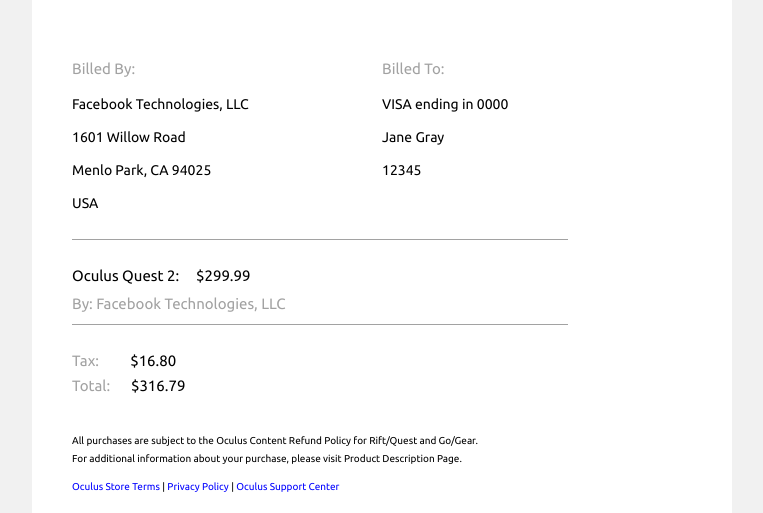
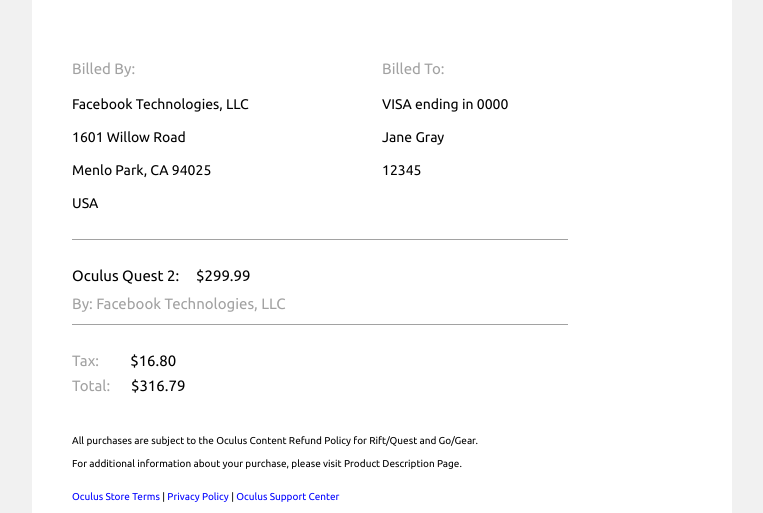
Before and after one commit to Tyler-LeDuc/Oculus-Transactional, a plain HTML site: page index.html in a window 1280 px wide. Shown: the part 287-800 px from the top of the page, without its empty margins (258-1021 px from the left). Drawn offline with Linux system fonts and the light colour scheme.

Commit message:
Fixed footer formating overlapping

```diff
--- a/index.html
+++ b/index.html
@@ -286,7 +286,7 @@
                                   <!--[if mso | IE]><table role="presentation" border="0" cellpadding="0" cellspacing="0"><tr><td align="left" class="" style="" ><table role="presentation" border="0" cellpadding="0" cellspacing="0"><tr><td height="100px" style="vertical-align:top;height:100px;"><![endif]-->
                                   <div style="font-family:Ubuntu, Helvetica, Arial, sans-serif;font-size:15px;line-height:1;text-align:left;color:#a2a2a2;height:100px;">
                                     <p style="padding-top:10px; font-size:10px; color:black; line-height:10px">All purchases are subject to the Oculus Content Refund Policy for Rift/Quest and Go/Gear.</p>
-                                    <p style="padding-top:0px; font-size:10px; color:black; line-height:0px">For additional information about your purchase, please visit Product Description Page.</p>
+                                    <p style="padding-top:0px; font-size:10px; color:black; line-height:10px">For additional information about your purchase, please visit Product Description Page.</p>
                                     <p style="padding-top:10px; font-size:10px; color:blue; line-height:10px">Oculus Store Terms <span style="color:black">|</span> Privacy Policy <span style="color:black">|</span> Oculus Support Center</p>
                                   </div>
                                   <!--[if mso | IE]></td></tr></table></td></tr></table><![endif]-->
```
Also changed, not shown: 2 other files.
